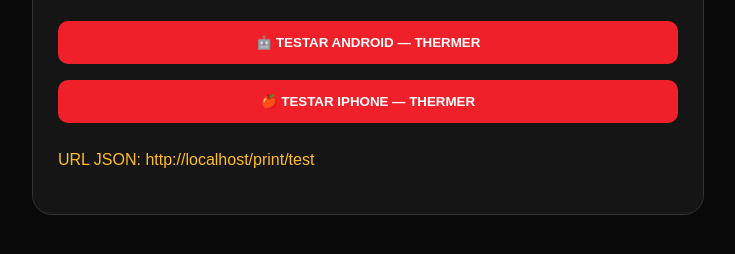
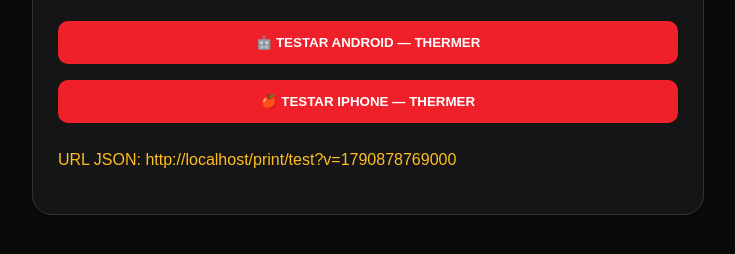
Before and after one commit to riquezins56-spec/CHEFE, a website: page thermer-test.html in a window 1280 px wide. Shown: the part 278-532 px from the top of the page, without its empty margins (272-1007 px from the left). Drawn offline with Linux system fonts and the light colour scheme.

Commit message:
Add files via upload

```diff
--- a/thermer-test.html
+++ b/thermer-test.html
@@ -1 +1 @@
-<!doctype html><html lang="pt-BR"><head><meta charset="utf-8"><meta name="viewport" content="width=device-width,initial-scale=1"><title>CHEFE TELLES — Teste de impressão</title><style>body{margin:0;background:#090909;color:#fff;font-family:Arial;padding:30px}main{max-width:620px;margin:auto;background:#151515;border:1px solid #333;border-radius:20px;padding:25px}img{width:110px}button{width:100%;padding:14px;margin:8px 0;border:0;border-radius:10px;background:#ef2029;color:#fff;font-weight:800;cursor:pointer}p{color:#aaa;line-height:1.6}.gold{color:#ffbd22}</style></head><body><main><img src="logo.png"><h1>Teste de impressão</h1><p>Esta página é acessória. No uso normal, os testes ficam dentro do painel do dono.</p><button onclick="androidTest()">🤖 TESTAR ANDROID — THERMER</button><button onclick="iphoneTest()">🍎 TESTAR IPHONE — THERMER</button><p class="gold">URL JSON: <span id="url"></span></p></main><script>const test=location.origin+'/print/test';document.querySelector('#url').textContent=test;function androidTest(){location.href='my.bluetoothprint.scheme://'+test}function iphoneTest(){location.href='my.bluetoothprint.scheme://'+test}</script></body></html>
+<!doctype html><html lang="pt-BR"><head><meta charset="utf-8"><meta name="viewport" content="width=device-width,initial-scale=1"><title>CHEFE TELLES — Teste de impressão</title><style>body{margin:0;background:#090909;color:#fff;font-family:Arial;padding:30px}main{max-width:620px;margin:auto;background:#151515;border:1px solid #333;border-radius:20px;padding:25px}img{width:110px}button{width:100%;padding:14px;margin:8px 0;border:0;border-radius:10px;background:#ef2029;color:#fff;font-weight:800;cursor:pointer}p{color:#aaa;line-height:1.6}.gold{color:#ffbd22}</style></head><body><main><img src="logo.png"><h1>Teste de impressão</h1><p>Esta página é acessória. No uso normal, os testes ficam dentro do painel do dono.</p><button onclick="androidTest()">🤖 TESTAR ANDROID — THERMER</button><button onclick="iphoneTest()">🍎 TESTAR IPHONE — THERMER</button><p class="gold">URL JSON: <span id="url"></span></p></main><script>const test=location.origin+'/print/test?v='+Date.now();document.querySelector('#url').textContent=test;function androidTest(){location.href='my.bluetoothprint.scheme://'+test}function iphoneTest(){location.href='my.bluetoothprint.scheme://'+test}</script></body></html>
```
